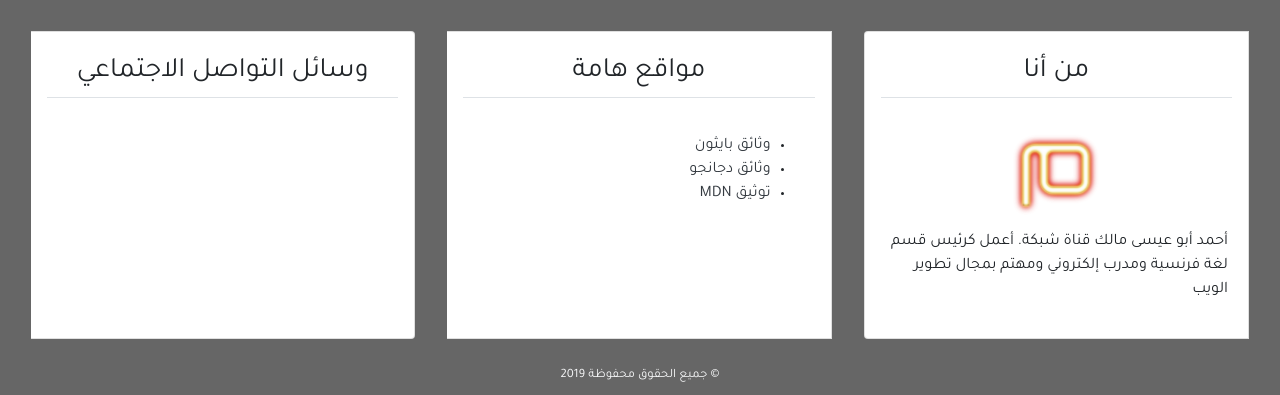
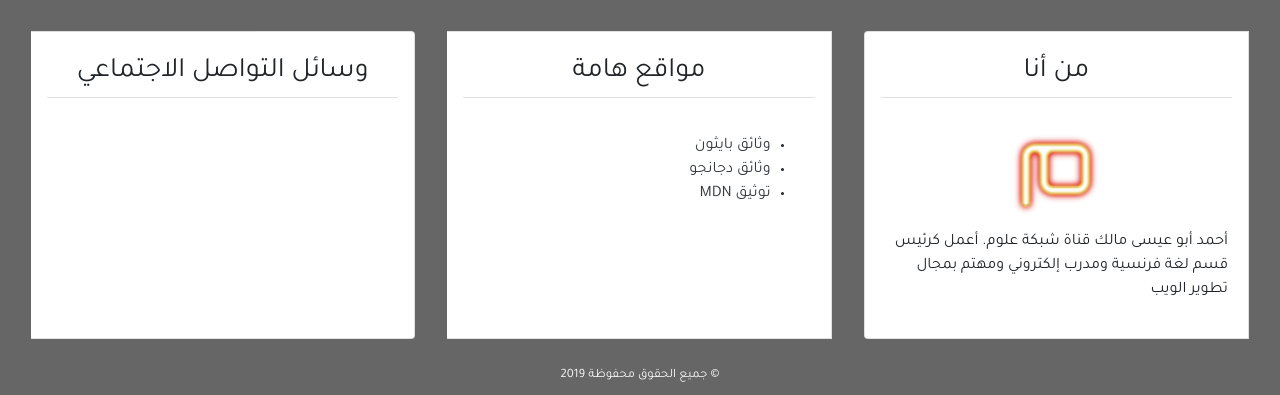
Before and after one commit to aabouissa/blog-django-ar, a Django app: page / in a window 1280 px wide. Shown: the part 1808-2203 px from the top of the page. Run offline with Django 3.2, Linux system fonts and the light colour scheme; data comes from the database, SQL or seed files in the repository; some libraries are stand-ins or nearby versions.

Commit message:
Develop some features

```diff
--- a/src/blog/templates/blog/base.html
+++ b/src/blog/templates/blog/base.html
@@ -111,7 +111,8 @@
                                     <img src="{% static 'blog/images/mim-logo.png' %}" alt="شعار مدونة" width="100px">
                                 </div>
                                 <p>
-                                    أحمد أبو عيسى مالك قناة شبكة. أعمل كرئيس قسم لغة فرنسية ومدرب إلكتروني ومهتم بمجال
+                                    أحمد أبو عيسى مالك قناة شبكة علوم. أعمل كرئيس قسم لغة فرنسية ومدرب إلكتروني ومهتم
+                                    بمجال
                                     تطوير الويب
                                 </p>
 
--- a/src/blog/templates/blog/index.html
+++ b/src/blog/templates/blog/index.html
@@ -15,6 +15,11 @@
     <h3><a class="text-dark" href="{% url 'detail' post.id %}">{{post.title}}</a></h3>
     <p>{{post.content}}</p>
 </div>
+{% empty %}
+<div class="border p-3 mb-3">
+    <h3>لا يوجد تدوينات، إذا كان لديك حساب مسجل من قبل يمكنك <a href="{% url 'login' %}">تسجيل الدخول</a> والقيام بنشر
+        أول تدوينة في الموقع.</h3>
+</div>
 {% endfor %}
 
 {% include 'blog/pagination.html' with page=posts %}
--- a/src/blog/templates/blog/latest_posts.html
+++ b/src/blog/templates/blog/latest_posts.html
@@ -3,5 +3,7 @@
     <li class="list-group-item latest-post-item">
         <a class="text-dark" href="{% url 'detail' post.id %}">{{post.title}}</a>
     </li>
+    {% empty %}
+    <li class="list-group-item latest-post-item">لا يوجد تدوينات</li>
     {% endfor %}
 </ul>
```
